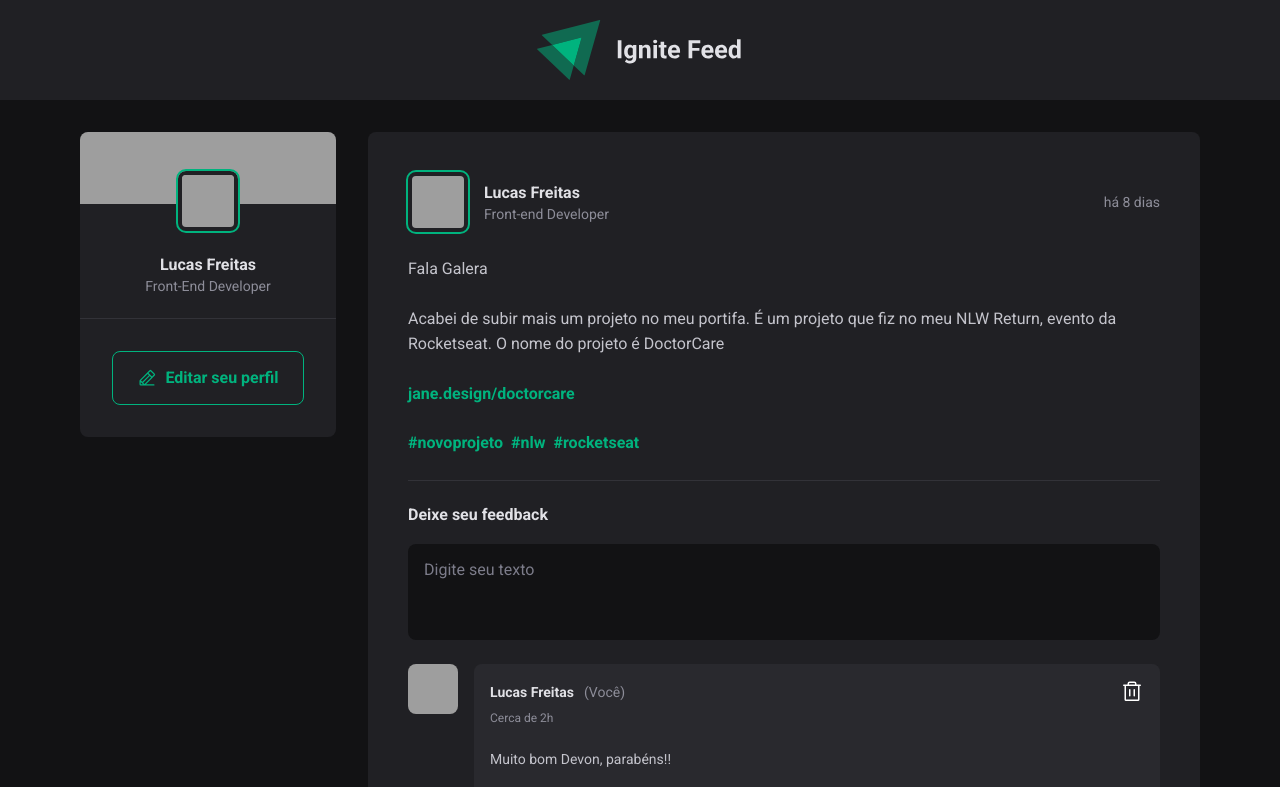
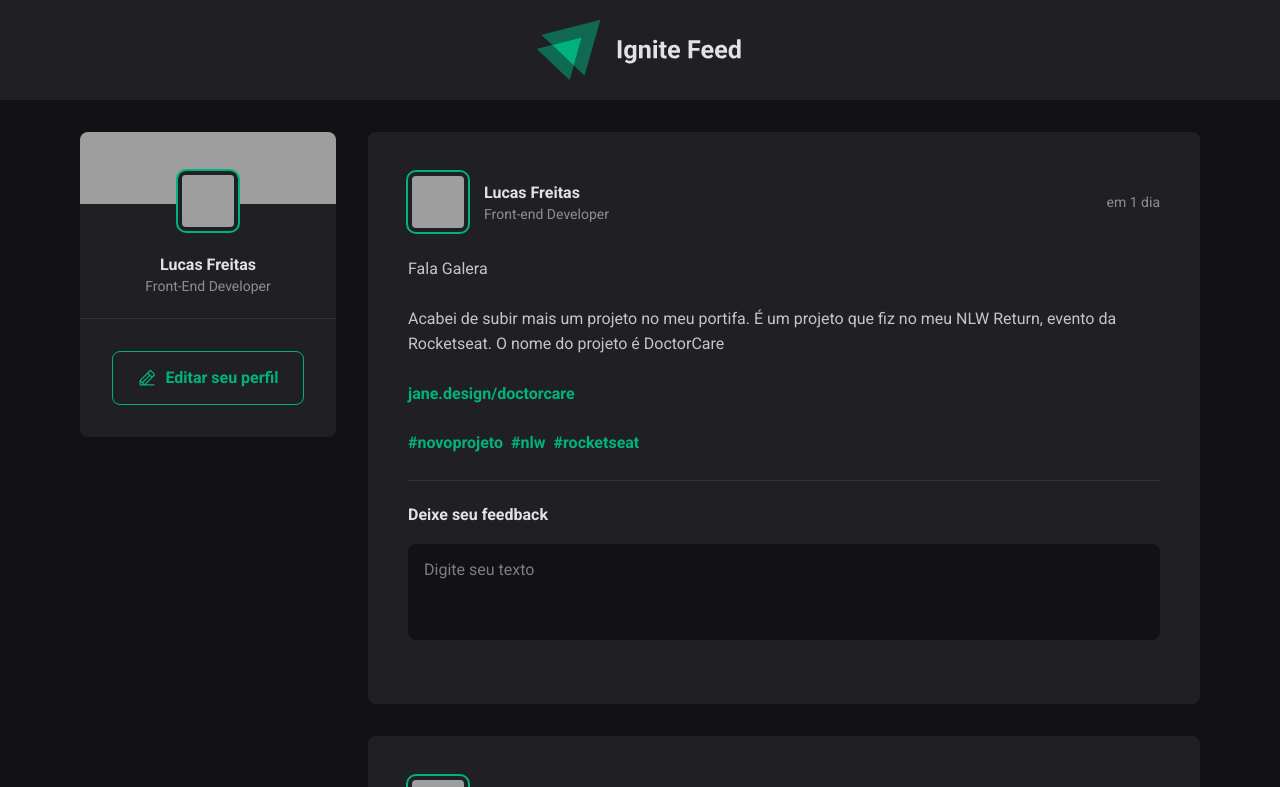
Before and after one commit to lucasfreittas/todolist, a React (Vite) app: page / in a window 1280 px wide. Shown: the top 787 px of the page. Built offline with nearby package versions, Linux system fonts and the light colour scheme; grey boxes are pictures that could not be loaded.

Commit message:
feat: read comments ok

```diff
--- a/src/Components/Comment/index.jsx
+++ b/src/Components/Comment/index.jsx
@@ -2,7 +2,7 @@ import { Avatar } from '../Avatar'
 import { Container, Text, Actions, CommentWrapper } from './styles'
 import { Trash, ThumbsUp } from '@phosphor-icons/react'
 
-export function Comment(){
+export function Comment({commentText}){
     return(
         <Container>
             <CommentWrapper>
@@ -18,7 +18,7 @@ export function Comment(){
                         Cerca de 2h
                     </span>
                     <p>
-                        Muito bom Devon, parabéns!!
+                        {commentText}
                     </p>
 
                 </Text>
--- a/src/Components/Comment/styles.js
+++ b/src/Components/Comment/styles.js
@@ -9,7 +9,7 @@ export const Container = styled.div`
     border-radius: 8px;
 
     background-color: ${({theme}) => theme.COLORS.GRAY_800};
-
+    margin-bottom: 3.6rem;
 
 `;
 
--- a/src/Components/Post/index.jsx
+++ b/src/Components/Post/index.jsx
@@ -6,7 +6,7 @@ import ptBR from 'date-fns/locale/pt-BR'
 import { Comment } from '../Comment'
 import { Avatar } from '../Avatar'
 
-export function Post({ author, content, time}){
+export function Post({ author, content, time, comment}){
     const formatDate = format(time, "d 'de' LLLL 'às' HH:mm'h'", {
         locale: ptBR
     });
@@ -57,7 +57,13 @@ export function Post({ author, content, time}){
                 <button>Publicar</button>
             </Textarea>
             <CommentList>
-                <Comment />
+                {comment && comment.map(text => {
+                    return(
+                        <Comment
+                            commentText={text.content}
+                        />
+                    )
+                })}
             </CommentList>
 
         </Container>
--- a/src/Pages/Home/index.jsx
+++ b/src/Pages/Home/index.jsx
@@ -19,7 +19,7 @@ export function Home() {
       {type: 'link', content: 'jane.design/doctorcare'},
       {type: 'hashtag', content: ['#novoprojeto', '#nlw', '#rocketseat']},
     ],
-    publishedAt: new Date('2024-01-01 20:00:00')
+    publishedAt: new Date('2024-01-10 20:00:00'),
   },
   {
     id: 2,
@@ -34,9 +34,10 @@ export function Home() {
       {type: 'link', content: 'google.com.br'},
       {type: 'hashtag', content: ['#google', '#project', '#rocketseat']},
     ],
-    publishedAt: new Date('2024-01-01 20:00:00')
+    publishedAt: new Date('2024-01-01 20:00:00'),
   },
 ]
+
 
   return (
     <Container>
@@ -55,6 +56,7 @@ export function Home() {
                 author={data.author}
                 time={data.publishedAt}
                 content={data.content}
+                comment={data.comment}
               />
             )
            })
```
